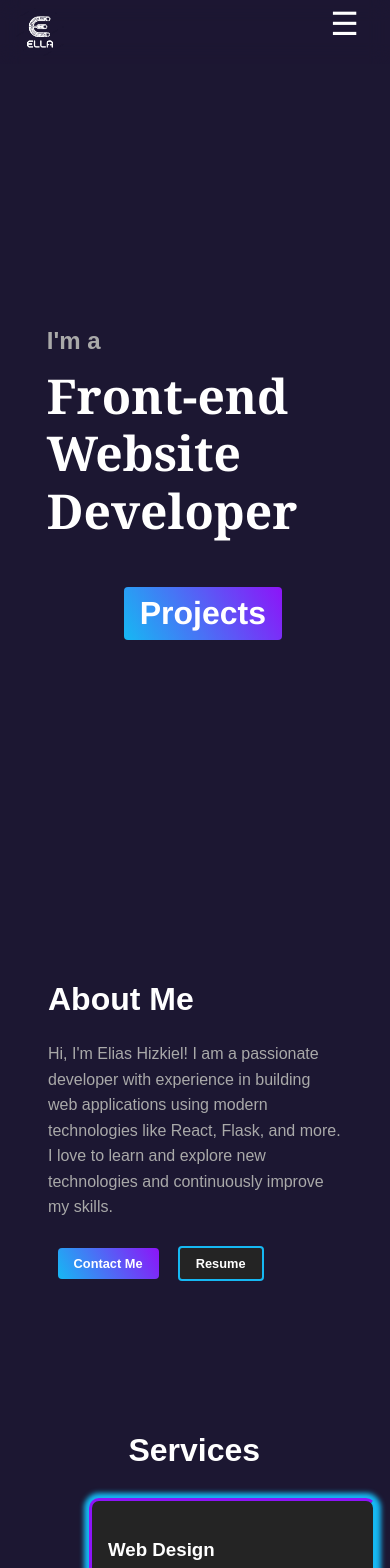
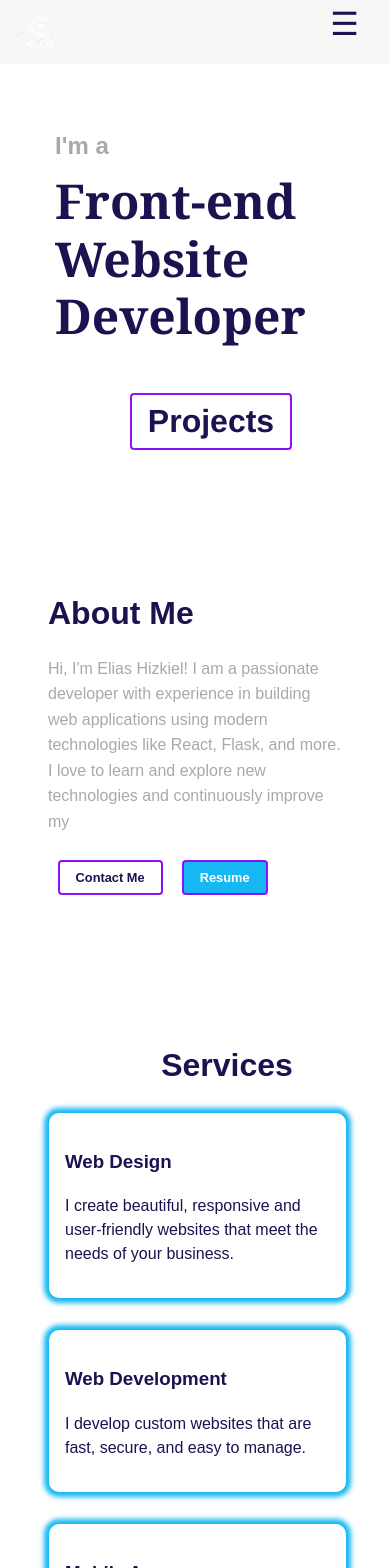
Before and after one commit to elijahizkiel/react-portfolio, a React (Vite) app: page / in a window 390 px wide. Shown: the top 1568 px of the page. Built offline with nearby package versions, Linux system fonts and the light colour scheme.

Commit message:
style: refine animations and layout for Projects and Services components; enhance CSS for better responsiveness and dark/light mode support

```diff
--- a/src/components/Projects.jsx
+++ b/src/components/Projects.jsx
@@ -20,8 +20,8 @@ export default function Projects({ projects }) {
         {projects?.map((project) => (
           <div key={project.id} className="project">
           <motion.div
-            whileInView={{ opacity: 1, x:project.id % 2 === 0? "3%":"-15%" }}
-            animate={{ opacity: 0.5, x: project.id % 2 === 0 ? "-25%" : "2%" }}
+            whileInView={{ opacity: 1, x:0 }}
+            animate={{ opacity: 0.5, x: project.id % 2 === 0 ? "-50%" : "50%" }}
             transition={{ duration: 1 }}
             className="motion"
           >
--- a/src/components/Services.jsx
+++ b/src/components/Services.jsx
@@ -21,7 +21,7 @@ export default function Services({ services }) {
         {services?.map((service) => (
           <motion.div
             key={service.id}
-            whileInView={{ opacity: 1, x: 25 }}
+            whileInView={{ opacity: 1, x: 1 }}
             animate={{ opacity: 0.5, x: service.id % 2 !== 0 ? -150 : 150 }}
             transition={{ duration: 1 }}
           >
--- a/src/index.css
+++ b/src/index.css
@@ -2,15 +2,8 @@
   font-family: system-ui, Avenir, Helvetica, Arial, sans-serif;
   line-height: 1.5;
   font-weight: 400;
-  --inner-shadow-right: 14px 14px 0px 0px #242424;
-  --outer-shadow-right: 15px 15px 0px 5px #5de3fe;
-  --outer-shadow-left: -15px 15px 0px 5px #5de3fe;
-  --inner-shadow-left: -14px 14px 0px 0px #242424;
-  --gradient: linear-gradient(60deg, #16b8f3, #8d14f8);
-  --gradient-reverse: linear-gradient(60deg, #480186, #057198);
 
   color-scheme: light dark;
-  background-color: #1c1732;
   box-sizing: border-box;
   overflow-x: hidden;
 }
@@ -271,7 +264,7 @@ main {
   flex-wrap: nowrap;
   justify-content: space-between;
   align-items: center;
-  gap:2rem;
+  gap: 2rem;
   margin: 1rem;
   padding: 1rem;
 }
@@ -280,8 +273,8 @@ main {
   flex-direction: row-reverse;
 }
 .project .motion {
-  width:50%;
-  height:100%;
+  width: 50%;
+  height: 100%;
 }
 .project img {
   width: 100%;
@@ -334,7 +327,8 @@ main {
   text-align: center;
   color: #fff;
 }
-.experiences-one, .experiences-two {
+.experiences-one,
+.experiences-two {
   width: 75%;
   display: flex;
   flex-direction: row;
@@ -347,9 +341,9 @@ main {
   overflow: hidden;
 }
 .experience {
- width:4rem;
- height:auto;
- margin:1rem 2rem;
+  width: 4rem;
+  height: auto;
+  margin: 1rem 2rem;
 }
 
 .moving {
@@ -357,8 +351,8 @@ main {
 }
 
 .experience img {
-  width:100%;
-  height:auto;
+  width: 100%;
+  height: auto;
 }
 
 .ellipses {
@@ -473,10 +467,104 @@ Responsive Styles for Screen Widths up to 768px:
 - `.contacts`: Switches to column layout, adjusts border radius, and positions content.
 - `.form-send-mail`: Reduces form width for smaller screens.
 */
+@media (prefers-color-scheme: light) {
+  :root {
+    color: #1d114f;
+    background-color: #fff;
+
+    --inner-shadow-right: 14px 14px 0px 0px #fff;
+    --outer-shadow-right: 15px 15px 0px 5px #242424;
+    --outer-shadow-left: -15px 15px 0px 5px #242424;
+    --inner-shadow-left: -14px 14px 0px 0px #fff;
+    --gradient: linear-gradient(60deg, #fff, #16b8f3);
+    --gradient-reverse: linear-gradient(-60deg, #16b8f3, white);
+  }
+  .services h2,
+  .projects h2,
+  .experiences h2,
+  body {
+    color: #1d114f;
+  }
+  .header {
+    position: sticky;
+    top: 0;
+    left: 0;
+    background: #f0f0f080;
+  }
+  .horizontal-list {
+    color: #1d114f;
+  }
+  .horizontal-list ul li:hover {
+    background-color: #8d14f8;
+  }
+  .btn {
+    border: 2px solid #8d11f8;
+  }
+  .btn-primary {
+    background: #fff;
+  }
+  .btn.btn-secondary {
+    background-color: #16b8f3;
+    color: #fff;
+  }
+  .card-service {
+    background-color: #fff;
+    border: none;
+    box-shadow: 0px 0px 5px 5px #16b8f3;
+  }
+  .card-service .description {
+    color: #1d114f;
+  }
+  .card-project h3 {
+    color: #8d14f8;
+  }
+  .card-project .description {
+    color: #1d114f;
+  }
+  .btn {
+    color: #1d114f;
+  }
+  .ellipse-left {
+    background: linear-gradient(180deg, #16b8f382, #fff);
+  }
+  .ellipse-right {
+    background: linear-gradient(160deg, #fbfbfb, #16b8f382);
+  }
+  .form-send-mail {
+    background: linear-gradient(45deg, #16b8f3, white);
+  }
+  .form-send-mail input,
+  .form-send-mail textarea {
+    background-color: #fff;
+    color: #1c1732;
+    outline-color: #16b8f3;
+  }
+  .btn#btn-submit {
+    background-color: #16b8f3;
+    border: 1px solid #fff;
+    color: #fff;
+  }
+  .footer {
+    color: #1c1732;
+  }
+}
+
+@media (prefers-color-scheme: dark) {
+  :root {
+    background-color: #1c1732;
+
+    --inner-shadow-right: 14px 14px 0px 0px #242424;
+    --outer-shadow-right: 15px 15px 0px 5px #5de3fe;
+    --outer-shadow-left: -15px 15px 0px 5px #5de3fe;
+    --inner-shadow-left: -14px 14px 0px 0px #242424;
+    --gradient: linear-gradient(60deg, #16b8f3, #8d14f8);
+    --gradient-reverse: linear-gradient(60deg, #480186, #057198);
+  }
+}
 
 @media (max-width: 768px) {
   main {
-    width:100%;
+    width: 100%;
     padding: 0;
     overflow-x: hidden;
   }
@@ -550,7 +638,7 @@ Responsive Styles for Screen Widths up to 768px:
     margin: 1rem;
   }
   .about .par {
-    width:90%;
+    width: 90%;
   }
   .about .btn {
     display: inline-block;
@@ -561,10 +649,10 @@ Responsive Styles for Screen Widths up to 768px:
   .services {
     padding: 3rem 3rem 3rem 2rem;
     height: fit-content;
-    width:75%;
+    width: 100%;
   }
   .services-container {
-    width: 100%;
+    width: 80%;
   }
   .card-service {
     width: 85%;
@@ -583,7 +671,7 @@ Responsive Styles for Screen Widths up to 768px:
     width: 100%;
   }
   .project img:hover {
-    scale:1.5
+    scale: 1.5;
   }
   .card-project {
     width: 80%;
@@ -608,8 +696,21 @@ Responsive Styles for Screen Widths up to 768px:
   }
 }
 @media (max-width: 430px) {
+  :root {
+    --inner-shadow-right: 8px 8px 0px 1px #fff;
+    --outer-shadow-right: 9px 9px 0px 3px #242424;
+  }
   body {
     overflow-x: hidden;
+  }
+  main {
+    width: 100%;
+    overflow-x: hidden;
+    padding: 0;
+  }
+  .hero {
+    padding: 2rem 1rem;
+    height: fit-content;
   }
   .about img {
     display: none;
@@ -620,4 +721,31 @@ Responsive Styles for Screen Widths up to 768px:
     padding: 1rem;
     margin: 1rem;
   }
+  .services {
+    padding: 3rem 3rem 3rem 1rem;
+  }
+  .project h3 {
+    font-size: 1.5rem;
+  }
+  .project .description {
+    font-size: 1rem;
+  }
+  .project .motion {
+    width: 90%;
+  }
+  .project img:hover {
+    scale: 1
+  }
+  .card-project{
+    width:100%;
+  }
+  .ellipses {
+    display: none;
+  }
+  .contacts {
+    padding: 1rem;
+  }
+  .form-send-mail {
+    width: 80%;
+  }
 }
```
